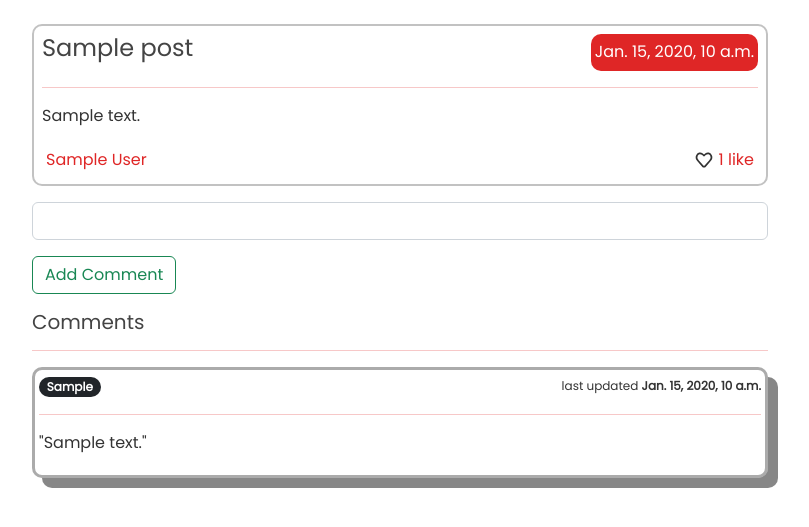
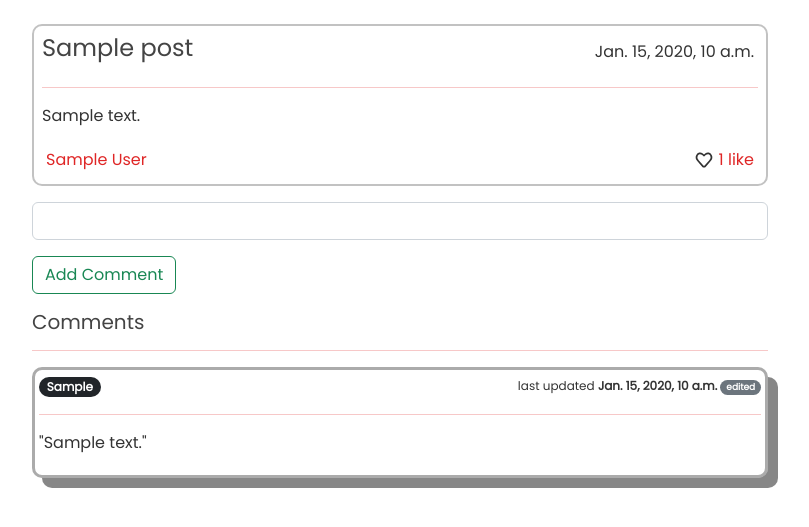
Before and after one commit to FNBBDevs/FNBB-Django-Playground, a Django app: page /post/1/view in a window 1280 px wide. Shown: the part 56-583 px from the top of the page, without its empty margins (50-859 px from the left). Run offline with Django 4.2, Linux system fonts and the light colour scheme; tables that the repository leaves empty hold one stand-in row (Sample ...); some libraries are stand-ins or nearby versions; some web fonts are replaced.

Commit message:
flag for comments to indicate if a commented has been edited

```diff
--- a/blog/models.py
+++ b/blog/models.py
@@ -28,6 +28,7 @@ class Comment(models.Model):
     user    = TextField(default='')
     comment = TextField(default='')
     date    = DateTimeField(default=datetime.datetime.now())
+    edited  = IntegerField(default=0)
 
     def __str__(self):
         return f"{self.user}_commented_on_post_{self.post}"
--- a/blog/static/blog/main.css
+++ b/blog/static/blog/main.css
@@ -342,8 +342,7 @@ body {
   }
 
   .post-view .larger-view-container .post-container .post-view-time {
-    color: #ffffff;
-    background-color: var(--main-color);
+    color: #333;
     border-radius: 10px;
     display: flex;
     align-items: center;
--- a/blog/templates/blog/view_post.html
+++ b/blog/templates/blog/view_post.html
@@ -100,7 +100,12 @@
               {% endif %}
             </div>
             <div class="comment-date-container">
-              last updated <span class="comment-date" style="font-weight: bold;">{{comment.comment.date}}</span>
+              {% if comment.comment.edited == 1%}
+              last updated
+              {% endif %}
+              <span class="comment-date" style="font-weight: bold;">{{comment.comment.date}}</span> {% if comment.comment.edited == 1%}
+              <span class="badge rounded-pill bg-secondary">edited</span>
+              {% endif %}
             </div>
           </div>
           <hr />
--- a/blog/views.py
+++ b/blog/views.py
@@ -251,6 +251,8 @@ def update_comment(request, commentkey, postkey):
             comment_to_update = Comment.objects.filter(key=commentkey)
             if comment_to_update.values()[0]['user'] == str(request.user):
                 comment_to_update.update(comment=new_comment, date=datetime.datetime.now())
+                if comment_to_update.values()[0]['edited'] == 0:
+                    comment_to_update.update(edited=1)
             else:
                 messages.warning(request=request, message="You cannot update a comment that is not yours!")
         except:
```
Also changed, not shown: blog/migrations/0007_comment_edited_alter_comment_date_alter_post_date.py (added).
